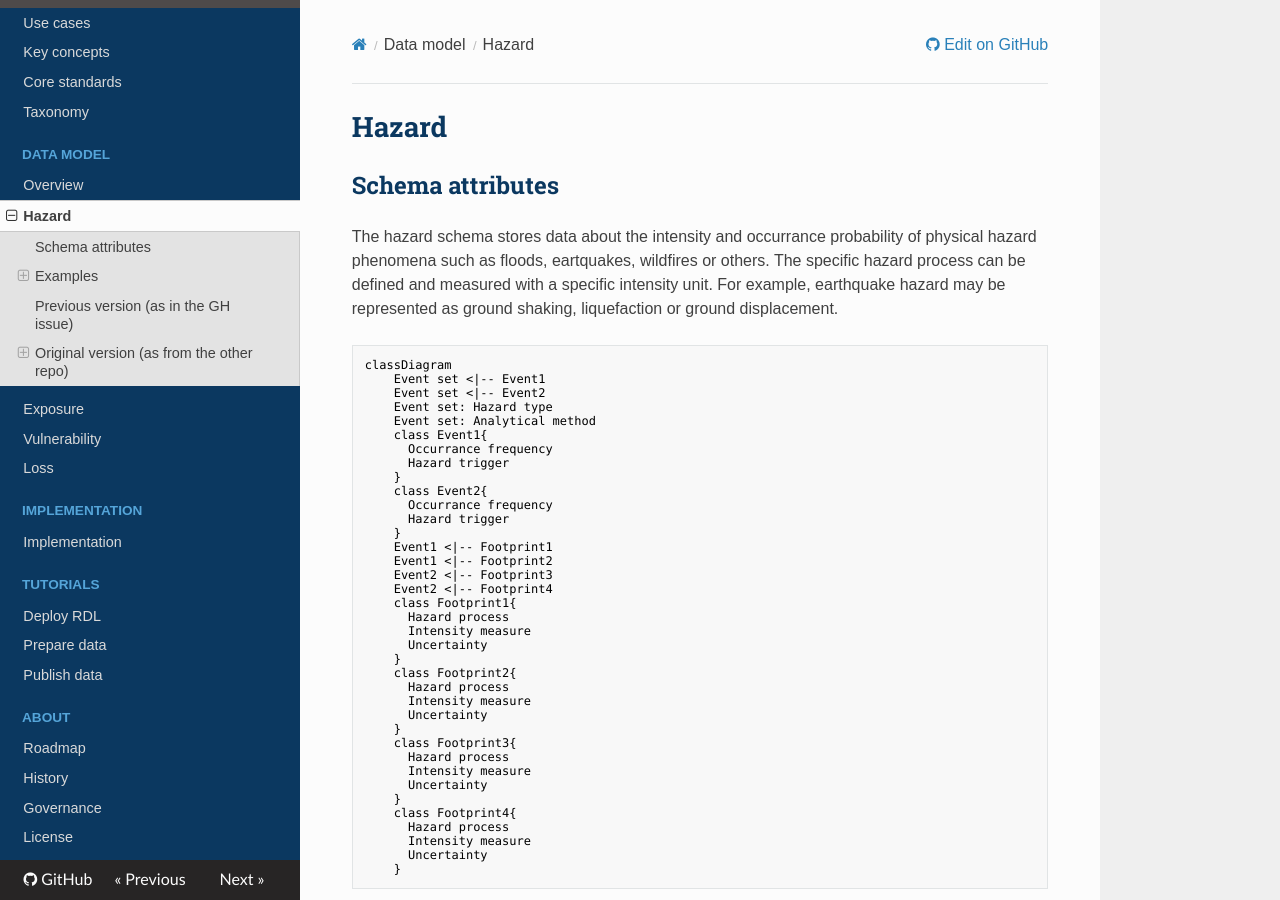
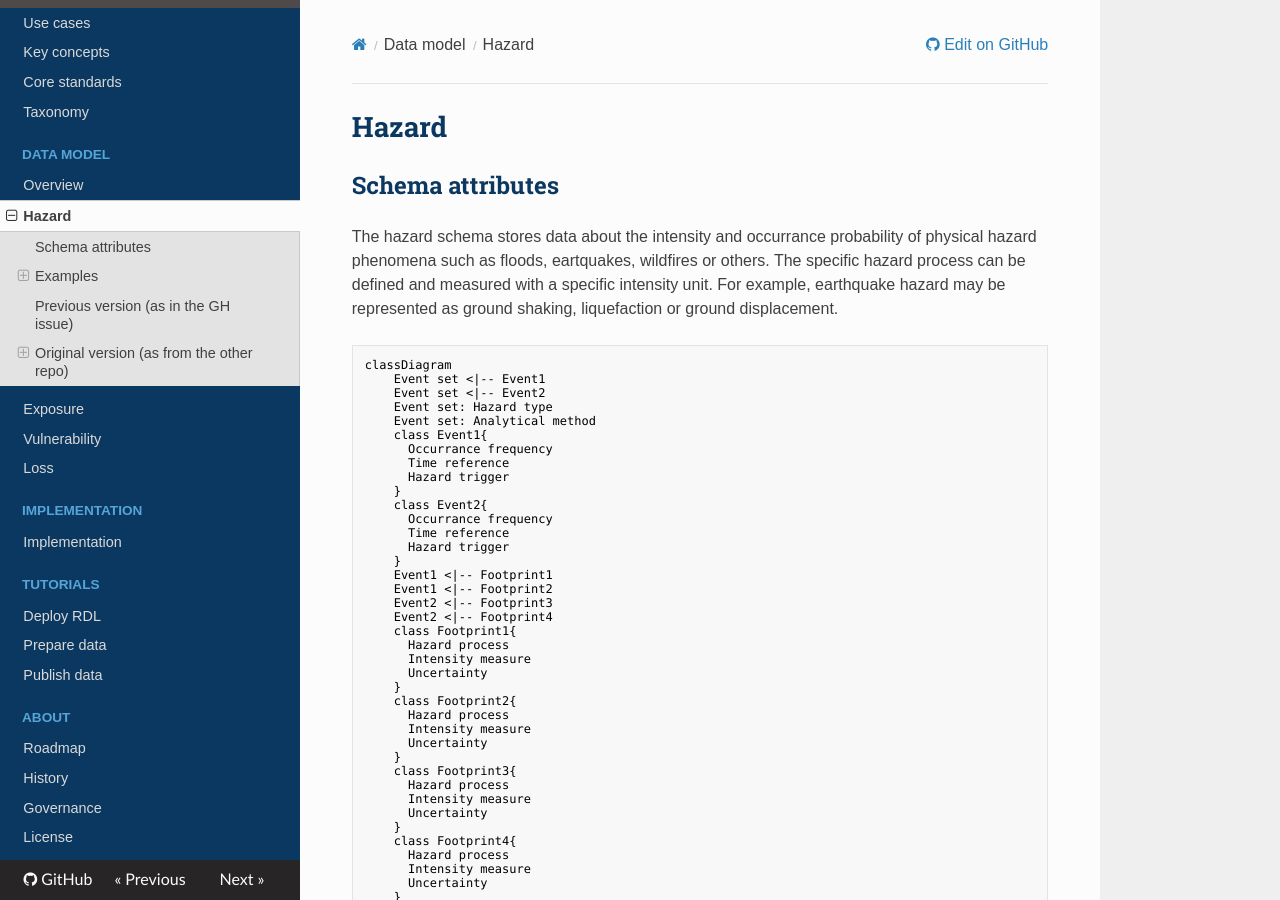
Before and after one commit to GFDRR/rdl-docs, an MkDocs documentation site: the page built from docs/hazard.md, in a window 1280 px wide and 900 px high. Built offline with MkDocs 1.6.1, drawn with Linux system fonts in a browser that asks for light colours; nearby versions of some CDN libraries.

Commit message:
Update hazard.md

```diff
--- a/docs/hazard.md
+++ b/docs/hazard.md
@@ -10,10 +10,12 @@ classDiagram
     Event set: Analytical method
     class Event1{
       Occurrance frequency
+      Time reference
       Hazard trigger
     }
     class Event2{
       Occurrance frequency
+      Time reference
       Hazard trigger
     }
     Event1 <|-- Footprint1
```
